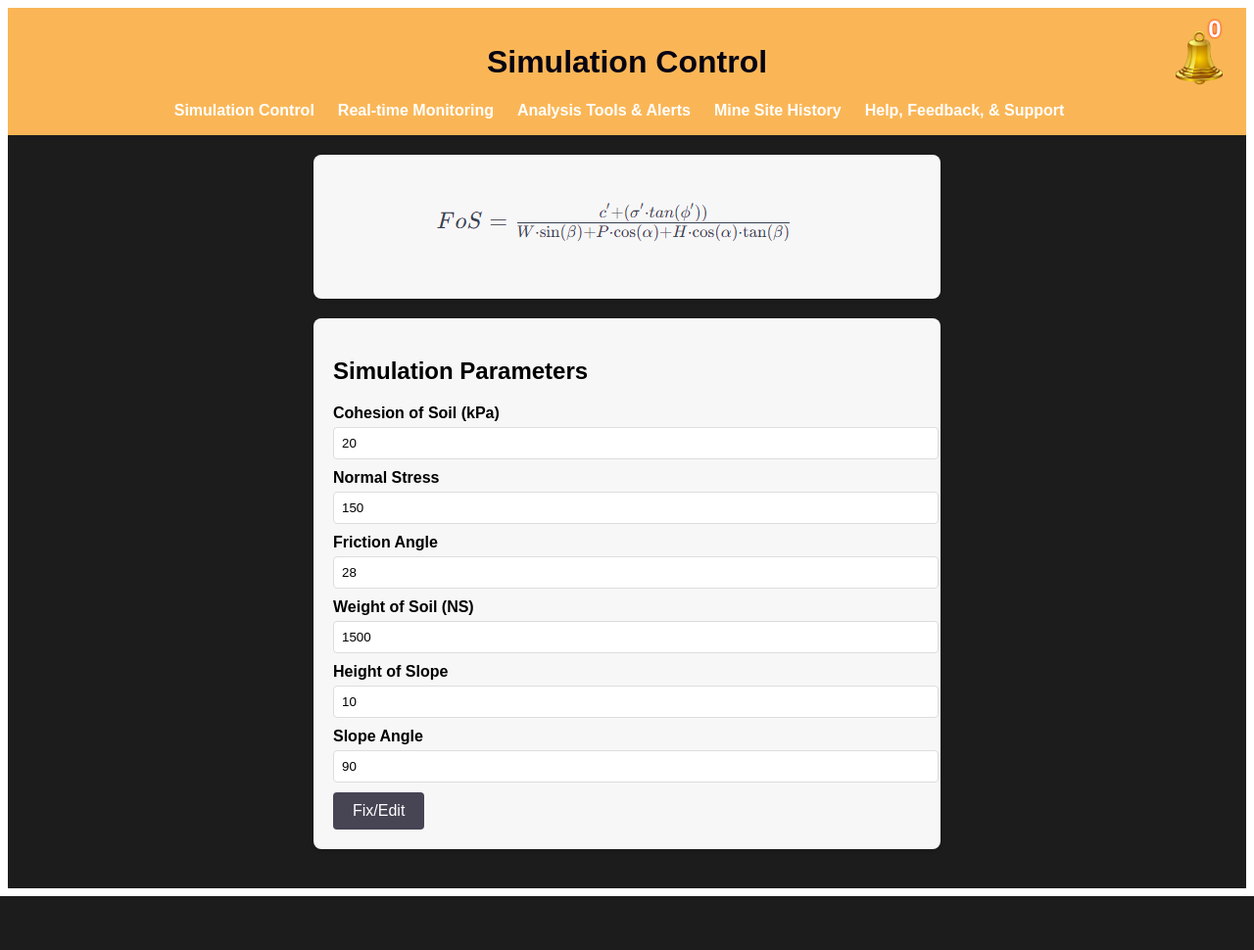
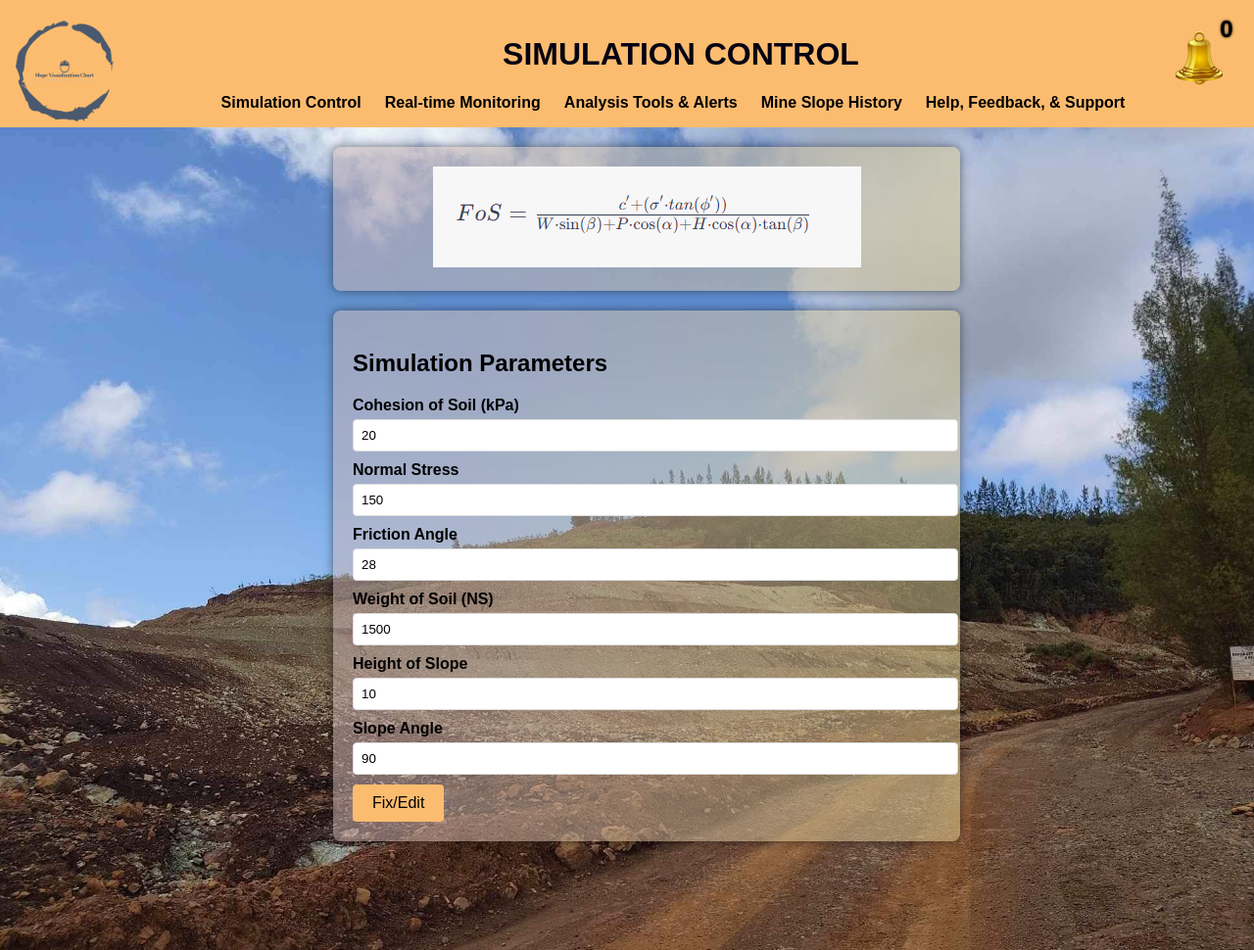
Before and after one commit to EdJustin27/thesis_mining, a PHP site: the page made by public/html files/Admin Sub/Simulation Control.html in a window 1280 px wide. Shown: the whole page at 98% size. Before the commit the page ends 915 px from the top, so only its background shows below. Run offline with PHP 8.4, Linux system fonts and the light colour scheme.

Commit message:
first commit

```diff
--- a/public/css/adminSub/SimulationControl.css
+++ b/public/css/adminSub/SimulationControl.css
@@ -4,19 +4,30 @@ body, html {
 }
 
 header {
-    background: #fab656;
+    background: #fcbc6f;
     color: #060313;
     text-align: center;
-    padding: 1em 0;
+    padding: 1em;
 }
 
-.container {
-    background: #1c1c1c;
+.background-image {
+
     display: flex;
     flex-direction: column;
     align-items: center;
     justify-content: flex-start;
     padding: 20px;
+    /* Set the background image */
+    background-image: url('../../assets/adminPage.jpg');
+
+    /* Specify the size and position of the background image */
+    background-size: cover; /* Cover the entire element */
+    background-position: center; /* Center the background image */
+    background-repeat: no-repeat; /* Do not repeat the background image */
+
+    /* Set the dimensions of the element */
+    width: 100%;
+    height: 800px; /* Adjust the height as needed */
 }
 
 .box {
@@ -24,9 +35,9 @@ header {
     max-width: 600px;
     margin-bottom: 20px;
     padding: 20px;
-    background: #f7f7f7;
+    background: linear-gradient(to right, rgba(207, 182, 182, 0.5), rgba(223, 205, 147, 0.5)); /* Semi-transparent gradient */
     border-radius: 8px;
-    box-shadow: 0 2px 4px rgba(0,0,0,0.1);
+    box-shadow: 0 0 10px rgba(7, 7, 7, 0.5); /* Optional: Adding a shadow for depth */
 }
 
 .input-group {
@@ -83,14 +94,14 @@ header {
     padding: 10px 20px;
     border: none;
     border-radius: 4px;
-    background: #474454; /* A warm color indicating an action like fixing or editing */
-    color: white;
+    background: #fcbc6f; /* A warm color indicating an action like fixing or editing */
+    color: rgb(0, 0, 0);
     cursor: pointer;
     font-size: 16px;
 }
 
     #fixEditButton:hover {
-        background: #ec971f; /* Darker shade on hover for visual feedback */
+        background: #1c1c1c; /* Darker shade on hover for visual feedback */
     }
 #formulaSection{
     text-align: center;
--- a/public/css/adminSub/headerNavBtns.css
+++ b/public/css/adminSub/headerNavBtns.css
@@ -5,7 +5,7 @@ nav{
 }
     nav a{
         text-decoration:  none;
-        color: white;
+        color: rgb(0, 0, 0);
         margin-right: 1rem;
     }
     nav a:hover {
--- a/public/css/bell.css
+++ b/public/css/bell.css
@@ -16,10 +16,10 @@
         margin: 0;
         position: absolute;
         top: 15%;
-        left: 70%;
+        left: 85%;
         transform: translate(-50%, -50%);
-        color: white;
-        text-shadow: 0 0 3px red;
+        color: rgb(0, 0, 0);
+        text-shadow: 0 0 3px rgb(0, 0, 0);
         font-weight: bolder;
     }
     #notification h3{
--- a/public/html files/Admin Sub/Simulation Control.html
+++ b/public/html files/Admin Sub/Simulation Control.html
@@ -8,31 +8,38 @@
     <link rel="stylesheet" href="../../css/bell.css">
     <link rel="stylesheet" href="../../css/adminSub/headerNavBtns.css">
 </head>
-<body>
+<body style="margin: 0;">
     <section id="notification">
         <img src="../../assets/bell.png">
         <h2 id="notifCount">0</h2>
         <ul id="notifList">
         </ul>
+        <!-- Sound notification -->
+        <audio id="notificationSound">
+            <source src="../../assets/notifsound.wav" type="audio/mpeg">
+            Your browser does not support the audio element.
+        </audio>
     </section>
     <header id="header">
-        <h1>Simulation Control</h1>
+        <!-- Logo -->
+        <img src="../../assets/logo.png" alt="Your Logo" style="float: left; margin-right: 10px; width: 100px; height: auto;">
+        <h1>SIMULATION CONTROL</h1>
         <nav>
             <a href='./Simulation Control.html'>Simulation Control</a>
             <a href='./Real-Time Monitoring.html'>Real-time Monitoring</a>
             <a href='#analytics'>Analysis Tools & Alerts</a>
-            <a href='./MineSite History.html'>Mine Site History</a>
+            <a href='./MineSite History.html'>Mine Slope History</a>
             <a href='./Help, Feedback, and Suggest.html'>Help, Feedback, & Support</a>
         </nav>
     </header>
 
-    <div id="body" class="container">
+    <div class="background-image">
         <section id="formulaSection" class="box">
             <img src="../../assets/formula.png" alt="formula of Bishop's Method">
             <!-- Placeholder for formula -->
         </section>
 
-        <section id="parameterInputs" class="box">
+        <div id="parameterInputs" class="box">
             <h2>Simulation Parameters</h2>
             <form id="constantParameters">
                 <div class="input-group">
@@ -61,6 +68,7 @@
                 </div>
                 <button id="fixEditButton" type="submit">Fix/Edit</button>
             </form>
+        </div>
     </section>
 </section>
     <script src="../../js/constant.js"></script>
--- a/public/js/bell.js
+++ b/public/js/bell.js
@@ -38,3 +38,8 @@ outside.forEach(tag => {
         notifList.classList.remove('active')
     })
 })
+
+function playNotificationSound() {
+    var sound = document.getElementById("notificationSound");
+    sound.play();
+}
```
Also changed, not shown: public/css/admin.css (+17 -5 lines), public/css/adminSub/realTimeMonitoring.css (+22 -8 lines), public/html files/Admin Sub/Help, Feedback, and Suggest.html (+16 -5 lines), public/html files/Admin Sub/MineSite History.html (+26 -10 lines), public/html files/Admin Sub/Real-Time Monitoring.html (+44 -12 lines), public/html files/Admin.html (+5 -11 lines), README.md, public/assets/logo.png (added), 1 other file.
